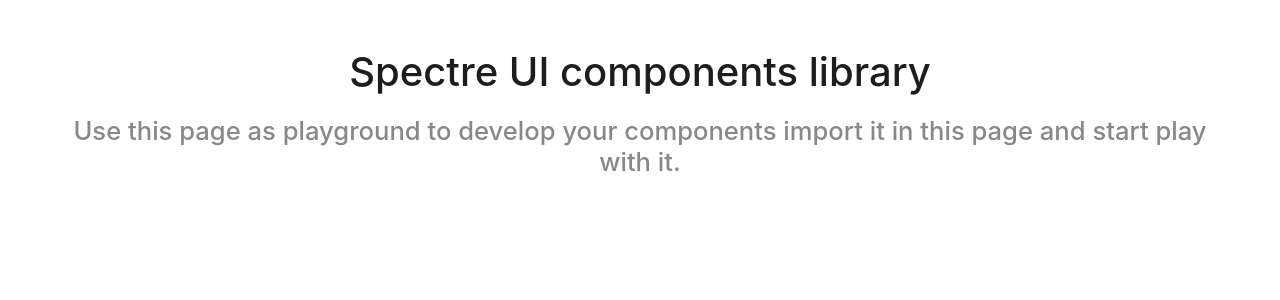
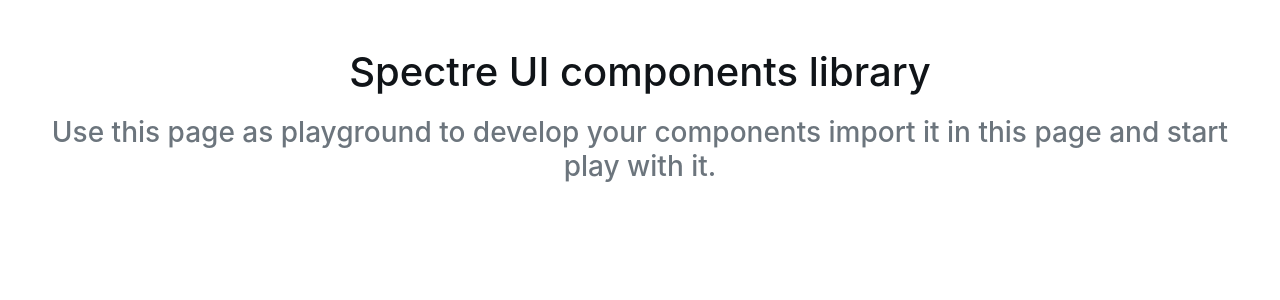
Before and after one commit to fbrzrvn/spectre-ui, a React (Vite) app: page / in a window 1280 px wide. Shown: the top 300 px of the page. Built offline with nearby package versions, Linux system fonts and the light colour scheme.

Commit message:
feat: update variables and styles

```diff
--- a/src/App.module.scss
+++ b/src/App.module.scss
@@ -9,7 +9,7 @@
 }
 
 .subtitle {
-  color: #888888;
+  color: $color-gray-600;
   text-align: center;
 }
 
--- a/src/assets/styles/abstracts/_variables.scss
+++ b/src/assets/styles/abstracts/_variables.scss
@@ -1,37 +1,72 @@
-// COLORS
-$primary-color: #0066cc !default;
+/* Colors
+   ========================================================================== */
+$color-primary: #805ad5 !default;
 
-// neutrals colors
-$dark-color: #1d1d1f !default;
-$light-color: #ffffff !default;
+/**
+ * Neutrals
+ */
+$color-dark: #101418 !default;
+$color-light: #ffffff !default;
+$color-gray-100: #f8f9fa !default;
+$color-gray-200: #e9ecef !default;
+$color-gray-300: #dee2e6 !default;
+$color-gray-400: #ced4da !default;
+$color-gray-500: #adb5bd !default;
+$color-gray-600: #6c757d !default;
+$color-gray-700: #495057 !default;
+$color-gray-800: #343a40 !default;
+$color-gray-900: #212529 !default;
 
-// status colors
-$info-color: #009ddc !default;
-$success-color: #61bb46 !default;
-$warning-color: #fdb827 !default;
-$danger-color: #e03a3e !default;
+/**
+ * State colors
+ */
+$color-info: #0dcaf0 !default;
+$color-success: #198754 !default;
+$color-warning: #ffc107 !default;
+$color-danger: #dc3545 !default;
 
-// FONTS
+/* Font
+   ========================================================================== */
 $base-font-family: -apple-system, system-ui, 'BlinkMacSystemFont', 'Segoe UI', 'Roboto', 'Helvetica Neue', sans-serif !default;
+$body-font-weight: 400 !default;
+$body-font-family: $base-font-family !default;
+$body-font-size: 1rem !default;
+$body-line-height: 1.5 !default;
+$headings-font-weight: 500 !default;
+$headings-font-family: $base-font-family !default;
+$headings-line-height: 1.2 !default;
 $mono-font-family: 'SF Mono', 'Segoe UI Mono', 'Roboto Mono', 'Menlo', 'Courier', monospace !default;
 
-// MAP VARIABLES
+/* Maps
+   ========================================================================== */
+
+/**
+ * Variables
+ */
 $vars: (
-  base-font: $base-font-family,
+  body-font-family: $body-font-family,
+  body-font-weight: $body-font-weight,
+  body-font-size: $body-font-size,
+  body-line-height: $body-line-height,
+  heading-font-family: $headings-font-family,
+  headings-font-weight: $headings-font-weight,
+  headings-line-height: $headings-line-height,
   mono-font: $mono-font-family,
-  primary-color: $primary-color,
-  light-color: $light-color,
-  dark-color: $dark-color,
-  info-color: $info-color,
-  success-color: $success-color,
-  warning-color: $warning-color,
-  danger-color: $danger-color,
-) !default;
+  color-primary: $color-primary,
+  color-dark: $color-dark,
+  color-light: $color-light,
+  color-info: $color-info,
+  color-success: $color-success,
+  color-warning: $color-warning,
+  color-danger: $color-danger,
+);
 
-// MAP STATUS COLOR
-$status-color: (
-  info: $info-color,
-  success: $success-color,
-  warning: $warning-color,
-  danger: $danger-color,
+/**
+ * State colors
+ */
+$state-colors: (
+  info: $color-info,
+  success: $color-success,
+  warning: $color-warning,
+  danger: $color-danger,
 );
--- a/src/assets/styles/core/_base.scss
+++ b/src/assets/styles/core/_base.scss
@@ -2,21 +2,27 @@
 
 :root {
   @each $name, $value in $vars {
-    --#{$name}: #{$value};
+    --sp-#{$name}: #{$value};
   }
+}
+
+*,
+*::before,
+*::after {
+  box-sizing: border-box;
+  margin: 0;
+  padding: 0;
 }
 
 html,
 body {
-  max-width: 1280px;
   min-height: 100vh;
-  margin: 0 auto;
-  color: $dark-color;
-  font-weight: 400;
-  font-size: 1rem;
-  font-family: $base-font-family;
-  line-height: 1.5;
-  background-color: $light-color;
+  color: $color-gray-900;
+  font-weight: $body-font-weight;
+  font-size: $body-font-size;
+  font-family: $body-font-family;
+  line-height: $body-line-height;
+  background-color: $color-light;
   font-synthesis: none;
   text-rendering: optimizelegibility;
   -webkit-font-smoothing: antialiased;
@@ -39,9 +45,10 @@ h5,
 h6 {
   margin-top: 0;
   margin-bottom: 0.5em;
-  color: inherit;
-  font-weight: 500;
-  line-height: 1.2;
+  color: $color-dark;
+  font-weight: $headings-font-weight;
+  font-family: $headings-font-family;
+  line-height: $headings-line-height;
   word-wrap: break-word;
   -ms-word-break: break-all;
   word-break: break-word;
@@ -57,18 +64,19 @@ h2 {
 }
 
 h3 {
-  font-size: 1.6rem;
+  font-size: 1.75rem;
 }
 
 h4 {
-  font-size: 1.4rem;
+  font-size: 1.5rem;
 }
 
 h5 {
-  font-size: 1.2rem;
+  font-size: 1.25rem;
 }
 
 h6 {
+  font-weight: 600;
   font-size: 1rem;
 }
 
@@ -83,7 +91,7 @@ u {
 }
 
 a {
-  color: $primary-color;
+  color: $color-primary;
   text-decoration: none;
 
   &:hover {
--- a/src/assets/styles/core/_reset.scss
+++ b/src/assets/styles/core/_reset.scss
@@ -83,7 +83,7 @@ pre {
 /**
  * 1. Remove the gray background on active links in IE 10.
  * 2. Remove gaps in links underline in iOS 8+ and Safari 8+.
-*/
+ */
 
 a {
   background-color: transparent; /* 1 */
@@ -109,8 +109,8 @@ address {
 }
 
 /**
-* 1. Add the correct text decoration in Chrome, Edge, IE, Opera, and Safari.
-* 2. Remove the bottom border in Chrome 57-
+ * 1. Add the correct text decoration in Chrome, Edge, IE, Opera, and Safari.
+ * 2. Remove the bottom border in Chrome 57-
  */
 
 abbr[title] {
```
